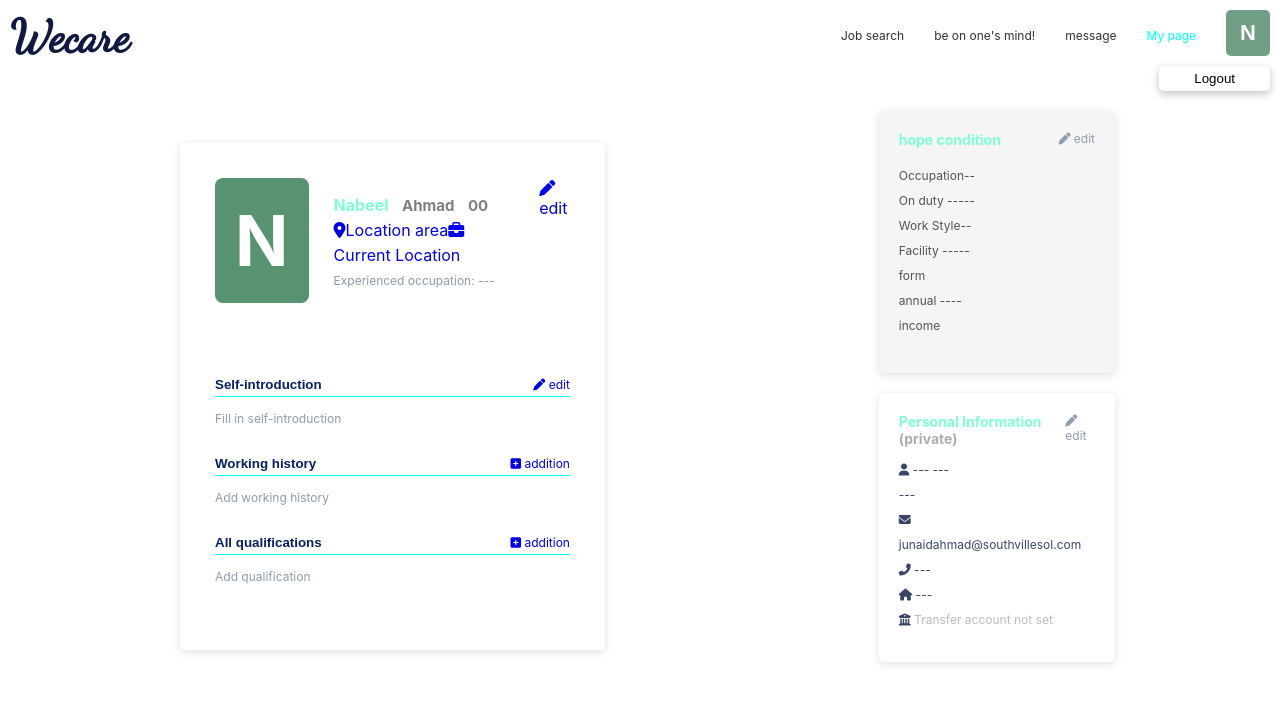
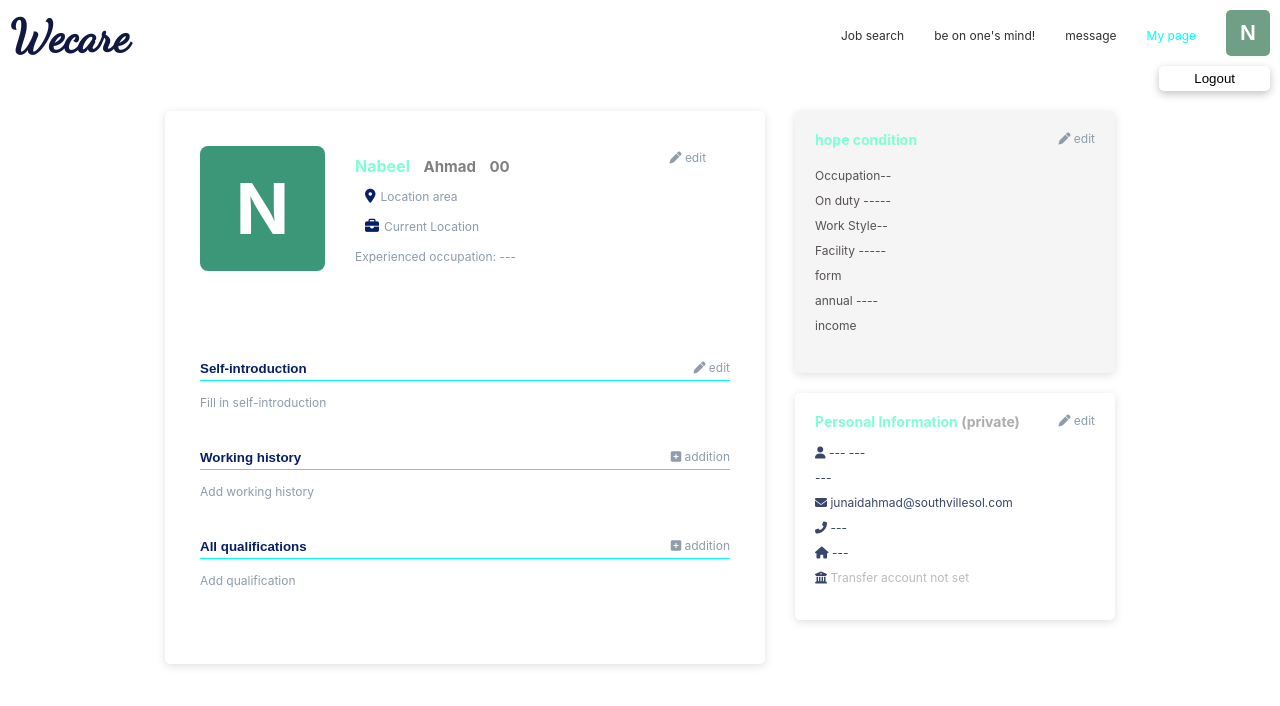
Before and after one commit to junaid-sv/Developer1, a React (Create React App) app in the folder scss-page/: page / in a window 1280 px wide. Shown: the top 706 px of the page. Built offline with nearby package versions, Linux system fonts and the light colour scheme.

Commit message:
scss update

```diff
--- a/scss-page/src/Section-Left/section-left.scss
+++ b/scss-page/src/Section-Left/section-left.scss
@@ -11,20 +11,16 @@
 }
 
 .left-container{
-    width: 100%;
-    padding: 0 15px;
-    margin: auto;
-    max-width: 950px;
         .left-UI{
             border-radius: 5px;
             box-shadow: rgba(99, 99, 99, 0.2) 0px 2px 8px 0px;
-        width: 65%;
+            width: 600px;
             padding: 15px;
             .left-center{
             display: flex;
             padding: 20px;
             .left-logo{
-            background-color: #579371;
+                background-color: #3c9779;
                 color: white;
                 font-weight: bold;
                 padding: 20px;
@@ -37,8 +33,8 @@
                 }
             }
             .left-content{
-            line-height: 25px;
-            padding: 15px 25px;
+                line-height: 30px;
+                padding: 5px 0 10px 30px;
                 flex: 0 0 65%;
                 h2{
                     font-size: 15px;
@@ -49,24 +45,27 @@
                         font-size: 16px;
                     }
                 }
-            p{
+                a{
                 @include icon-general;
+                display: block;
                     i{
                         padding:4px 5px 0 10px;
                         color:#061f66;
                         font-size: 14px;
                     }
                 }
+                p{
+                    @include icon-general;
+                }
             }
             .left-edit{
-            p{
+                a{
                     @include icon-general;
-                cursor:pointer;
                 }
             }
         }
         form{
-        padding: 20px 20px 50px 20px;
+            padding: 20px 20px 60px 20px;
             .left-input-field{
                 position: relative;
                 input{
@@ -76,7 +75,7 @@
                     border-bottom: 1px solid aqua;
                     width: 100%;
                     padding: 4px 0;
-                margin: 25px 0 10px 0;
+                    margin: 35px 0 10px 0;
                 }
                 ::placeholder{
                     color: #061f66;
@@ -84,16 +83,19 @@
                 }
                 .edit{
                     @include icon-position;
+                    a{
                         @include icon-general;
-                cursor:pointer;
+                    }
                 }
                 .addition{
                     @include icon-position;
+                    a{
                         @include icon-general;
-                cursor:pointer;
+                    }
                 }
                 label{
                     @include icon-general;
+                    margin-bottom: 50px;
                 }
             }
         }
```
Lines whose indentation alone changed are shown as unchanged.
